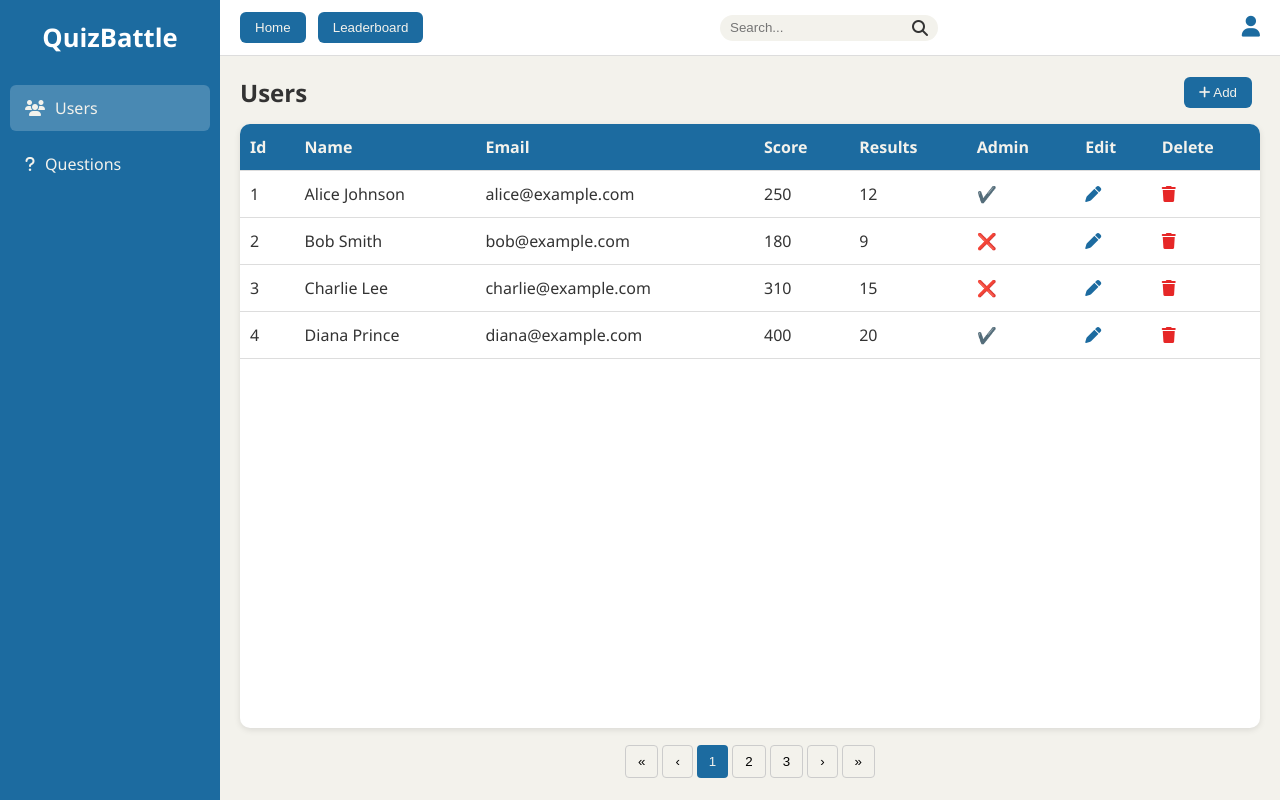
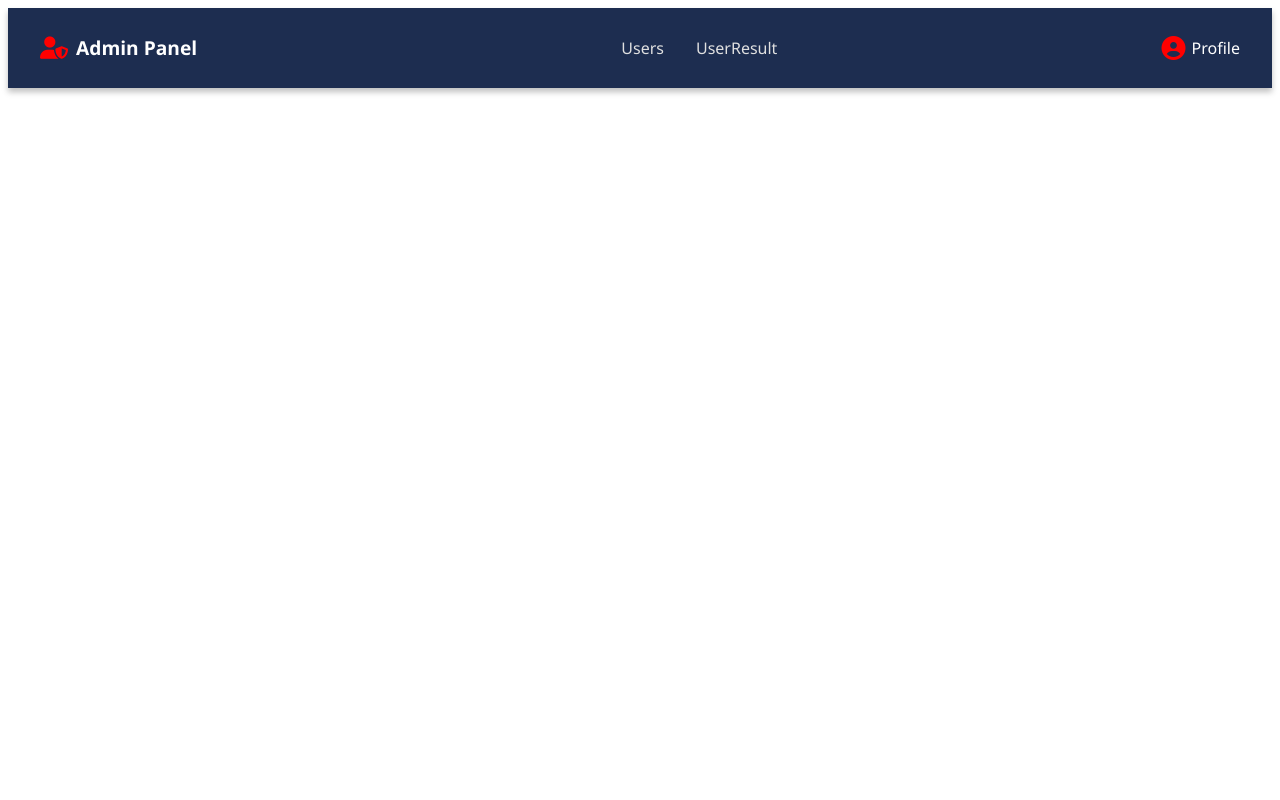
Before and after one commit to Carbophile/erasmus-2025-team1, a website: page public/admin/users.html in a window 1280 px wide. Drawn offline with Linux system fonts and the light colour scheme.

Commit message:
styling and navbar for admin

```diff
--- a/public/admin/users.css
+++ b/public/admin/users.css
@@ -1,220 +1,74 @@
-* {
-	margin: 0;
-	padding: 0;
-	box-sizing: border-box;
+nav {
+  display: flex;
+  align-items: center;
+  justify-content: space-between;
+  background: #1d2d50; /* Dutch Blue */
+  color: #fff;
+  padding: 0.8rem 2rem;
+  font-family: "Segoe UI", sans-serif;
+  box-shadow: 0 4px 6px rgba(0,0,0,0.25);
 }
 
-body {
-	font-family: "Segoe UI", Tahoma, Geneva, Verdana, sans-serif;
-	height: 100vh;
-	display: flex;
-	background: #f3f2ec;
-	color: #333;
+nav .logo {
+  display: flex;
+  align-items: center;
+  font-size: 1.2rem;
+  font-weight: bold;
 }
 
-.sidebar {
-	width: 220px;
-	background: #1c6ba0;
-	color: white;
-	display: flex;
-	flex-direction: column;
-	padding: 20px 10px;
+nav .logo i {
+  margin-right: 8px;
+  font-size: 1.4rem;
+  color: #ff0000;
 }
 
-.sidebar .logo {
-	font-size: 1.6em;
-	font-weight: bold;
-	margin-bottom: 30px;
-	text-align: center;
+nav .navbar {
+  display: flex;
+  justify-content: center;
+  list-style: none;
+  gap: 2rem;
+  flex: 1;
 }
 
-.sidebar nav {
-	display: flex;
-	flex-direction: column;
-	gap: 10px;
+nav .navbar li {
+  list-style: none;
 }
 
-.sidebar nav a {
-	display: flex;
-	align-items: center;
-	gap: 10px;
-	padding: 12px 15px;
-	border-radius: 6px;
-	color: #f3f2ec;
-	text-decoration: none;
-	transition: background 0.3s;
+nav .navbar a {
+  text-decoration: none;
+  color: #e0e0e0;
+  font-size: 1rem;
+  transition: 0.3s;
+  position: relative;
 }
 
-.sidebar nav a:hover,
-.sidebar nav a.active {
-	background: rgba(255, 255, 255, 0.2);
+nav .navbar a:hover {
+  color: #ff0000;
 }
 
-.main {
-	flex: 1;
-	display: flex;
-	flex-direction: column;
-	height: 100vh;
-	overflow: hidden;
+nav .navbar a::after {
+  content: "";
+  position: absolute;
+  bottom: -5px;
+  left: 0;
+  width: 0%;
+  height: 2px;
+  background: #ff0000;
+  transition: width 0.3s ease-in-out;
 }
 
-.topbar {
-	display: flex;
-	justify-content: space-between;
-	align-items: center;
-	padding: 12px 20px;
-	background: white;
-	border-bottom: 1px solid #ddd;
+nav .navbar a:hover::after {
+  width: 100%;
 }
 
-.btn {
-	background: #1c6ba0;
-	border: none;
-	padding: 8px 15px;
-	border-radius: 6px;
-	color: #f3f2ec;
-	cursor: pointer;
-	margin-right: 8px;
-	transition: background 0.3s;
+nav .profile {
+  display: flex;
+  align-items: center;
+  cursor: pointer;
 }
 
-.btn:hover {
-	background: #15567d;
+nav .profile i {
+  font-size: 1.5rem;
+  margin-right: 6px;
+  color: #ff0000;
 }
-
-.add-btn {
-	background: #1c6ba0;
-}
-
-.add-btn:hover {
-	background: #15567d;
-}
-
-.btn.small {
-	padding: 4px 10px;
-	font-size: 0.85em;
-}
-
-.icon-btn {
-	background: transparent;
-	border: none;
-	cursor: pointer;
-	font-size: 1em;
-	color: #1c6ba0;
-}
-
-.icon-btn.danger {
-	color: #e62727;
-}
-
-.search-box {
-	display: flex;
-	align-items: center;
-	background: #f3f2ec;
-	padding: 5px 10px;
-	border-radius: 20px;
-}
-
-.search-box input {
-	border: none;
-	background: transparent;
-	outline: none;
-	margin-right: 5px;
-}
-
-.user-icon {
-	font-size: 1.3em;
-	margin-left: 15px;
-	color: #1c6ba0;
-}
-
-.table-section {
-	flex: 1;
-	display: flex;
-	flex-direction: column;
-	padding: 20px;
-	overflow: hidden;
-}
-
-.table-header {
-	display: flex;
-	justify-content: space-between;
-	align-items: center;
-	margin-bottom: 15px;
-}
-
-.table-container {
-	flex: 1;
-	overflow-y: auto;
-	border-radius: 10px;
-	background: white;
-	box-shadow: 0 2px 6px rgba(0, 0, 0, 0.1);
-}
-
-table {
-	width: 100%;
-	border-collapse: collapse;
-}
-
-thead {
-	background: #1c6ba0;
-	color: #f3f2ec;
-}
-
-th,
-td {
-	padding: 12px 10px;
-	text-align: left;
-	border-bottom: 1px solid #ddd;
-}
-
-tbody tr:hover {
-	background: #f9f9f9;
-}
-
-.pagination {
-	display: flex;
-	justify-content: center;
-	margin-top: 15px;
-	flex-wrap: wrap;
-}
-
-.pagination button {
-	background: #f3f2ec;
-	border: 1px solid #ccc;
-	padding: 8px 12px;
-	margin: 2px;
-	border-radius: 4px;
-	cursor: pointer;
-	transition: background 0.2s;
-}
-
-.pagination button:hover {
-	background: #ddd;
-}
-
-.pagination .active {
-	background: #1c6ba0;
-	color: #f3f2ec;
-	border: none;
-}
-
-/* Responsive */
-@media (max-width: 768px) {
-	.sidebar {
-		width: 60px;
-		padding: 10px;
-	}
-
-	.sidebar nav a span {
-		display: none;
-	}
-
-	.sidebar nav a {
-		justify-content: center;
-	}
-
-	table {
-		font-size: 0.9em;
-	}
-}
--- a/public/admin/users.html
+++ b/public/admin/users.html
@@ -1,137 +1,36 @@
 <!DOCTYPE html>
 <html lang="en">
-	<head>
-		<meta charset="UTF-8" />
-		<meta name="viewport" content="width=device-width, initial-scale=1.0" />
-		<title>QuizBattle Admin</title>
-		<link rel="stylesheet" href="styleQuizCrud.css" />
-		<link
-			rel="stylesheet"
-			href="https://cdnjs.cloudflare.com/ajax/libs/font-awesome/6.4.2/css/all.min.css"
-		/>
-	</head>
 
-	<body>
-		<aside class="sidebar">
-			<div class="logo">QuizBattle</div>
-			<nav>
-				<a href="/admin/users" class="active"
-					><i class="fa-solid fa-users"></i><span>Users</span></a
-				>
-				<a href="/admin/questions"
-					><i class="fa-solid fa-question"></i><span>Questions</span></a
-				>
-			</nav>
-		</aside>
+<head>
+    <meta charset="UTF-8">
+    <meta name="viewport" content="width=device-width, initial-scale=1.0">
+    <link rel="stylesheet" href="../admin/users.css">
+    <link rel="stylesheet" href="https://cdnjs.cloudflare.com/ajax/libs/font-awesome/6.4.0/css/all.min.css">
+    <title>Admin</title>
+</head>
 
-		<div class="main">
-			<header class="topbar">
-				<div class="nav-left">
-					<button class="btn">Home</button>
-					<button class="btn">Leaderboard</button>
-				</div>
-				<div class="search-box">
-					<input type="text" placeholder="Search..." />
-					<i class="fa fa-search"></i>
-				</div>
-				<div class="nav-right">
-					<i class="fa-solid fa-user user-icon"></i>
-				</div>
-			</header>
+<body>
+    <header>
+        <nav>
+            <div class="logo">
+                <i class="fas fa-user-shield"></i>
+                <span>Admin Panel</span>
+            </div>
 
-			<section class="table-section">
-				<div class="table-header">
-					<h2>Users</h2>
-					<button class="btn add-btn"><i class="fa fa-plus"></i> Add</button>
-				</div>
+            <ul class="navbar">
+                <li class="nav-item"><a href="users.html">Users</a></li>
+                <li class="nav-item"><a href="userResult.html">UserResult</a></li>
+            </ul>
 
-				<div class="table-container">
-					<table>
-						<thead>
-							<tr>
-								<th>Id</th>
-								<th>Name</th>
-								<th>Email</th>
-								<th>Score</th>
-								<th>Results</th>
-								<th>Admin</th>
-								<th>Edit</th>
-								<th>Delete</th>
-							</tr>
-						</thead>
-						<tbody id="user-table-body">
-							<!-- Filled by JS -->
-						</tbody>
-					</table>
-				</div>
+            <div class="profile">
+                <i class="fas fa-user-circle"></i>
+                <span>Profile</span>
+            </div>
+        </nav>
 
-				<div class="pagination">
-					<button>&laquo;</button>
-					<button>&lsaquo;</button>
-					<button class="active">1</button>
-					<button>2</button>
-					<button>3</button>
-					<button>&rsaquo;</button>
-					<button>&raquo;</button>
-				</div>
-			</section>
-		</div>
+    </header>
+    <main>
+    </main>
+</body>
 
-		<script>
-			// Dummy JSON data
-			const users = [
-				{
-					id: 1,
-					name: "Alice Johnson",
-					email: "alice@example.com",
-					score: 250,
-					results: 12,
-					admin: true,
-				},
-				{
-					id: 2,
-					name: "Bob Smith",
-					email: "bob@example.com",
-					score: 180,
-					results: 9,
-					admin: false,
-				},
-				{
-					id: 3,
-					name: "Charlie Lee",
-					email: "charlie@example.com",
-					score: 310,
-					results: 15,
-					admin: false,
-				},
-				{
-					id: 4,
-					name: "Diana Prince",
-					email: "diana@example.com",
-					score: 400,
-					results: 20,
-					admin: true,
-				},
-			];
-
-			const tableBody = document.getElementById("user-table-body");
-
-			users.forEach((user) => {
-				const row = document.createElement("tr");
-
-				row.innerHTML = `
-                <td>${user.id}</td>
-                <td>${user.name}</td>
-                <td>${user.email}</td>
-                <td>${user.score}</td>
-                <td>${user.results}</td>
-                <td>${user.admin ? "✔️" : "❌"}</td>
-				<td><button class="icon-btn"><i class="fa fa-pen"></i></button></td>
-				<td><button class="icon-btn danger"><i class="fa fa-trash"></i></button></td>
-            `;
-
-				tableBody.appendChild(row);
-			});
-		</script>
-	</body>
 </html>
```
